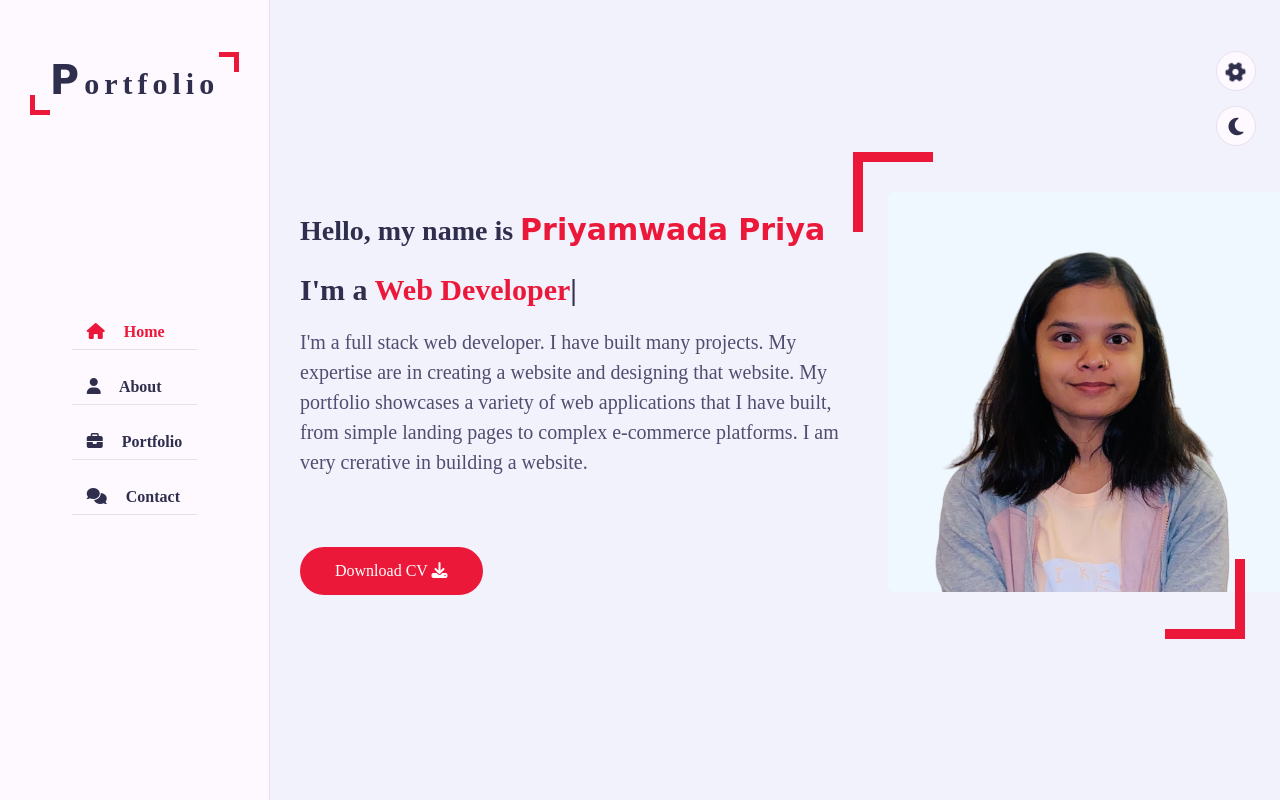
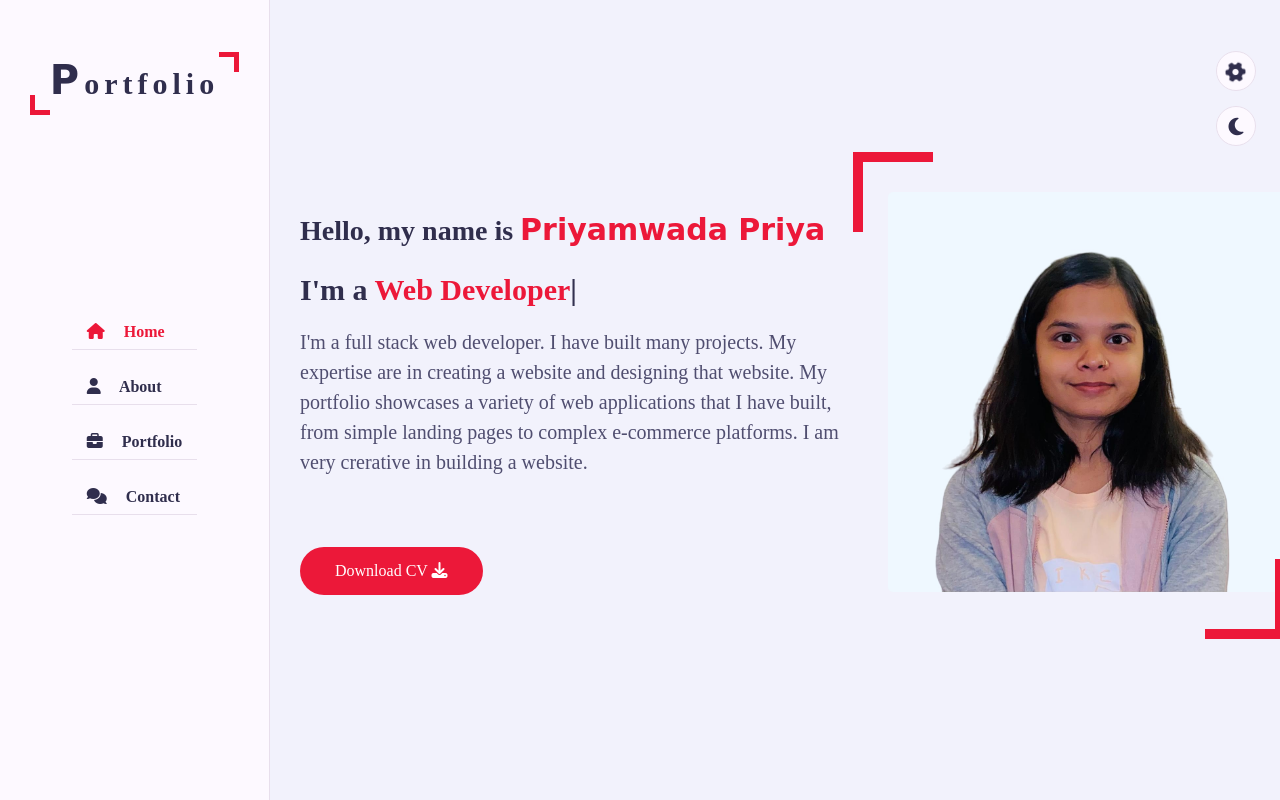
Before and after one commit to priyam57/Updated_portfolio, a plain HTML site: page index.html in a window 1280 px wide. Drawn offline with nearby package versions, Linux system fonts and the light colour scheme; a web font is replaced by a local one.

Commit message:
Update style.css

```diff
--- a/style.css
+++ b/style.css
@@ -352,7 +352,7 @@ h3.my-profession {
     width: 80px;
     border-bottom: 10px solid var(--skin-color);
     border-right: 10px solid var(--skin-color);
-    right: 20px;
+    right: -20px;
     bottom: -40px;
 }
 
```
